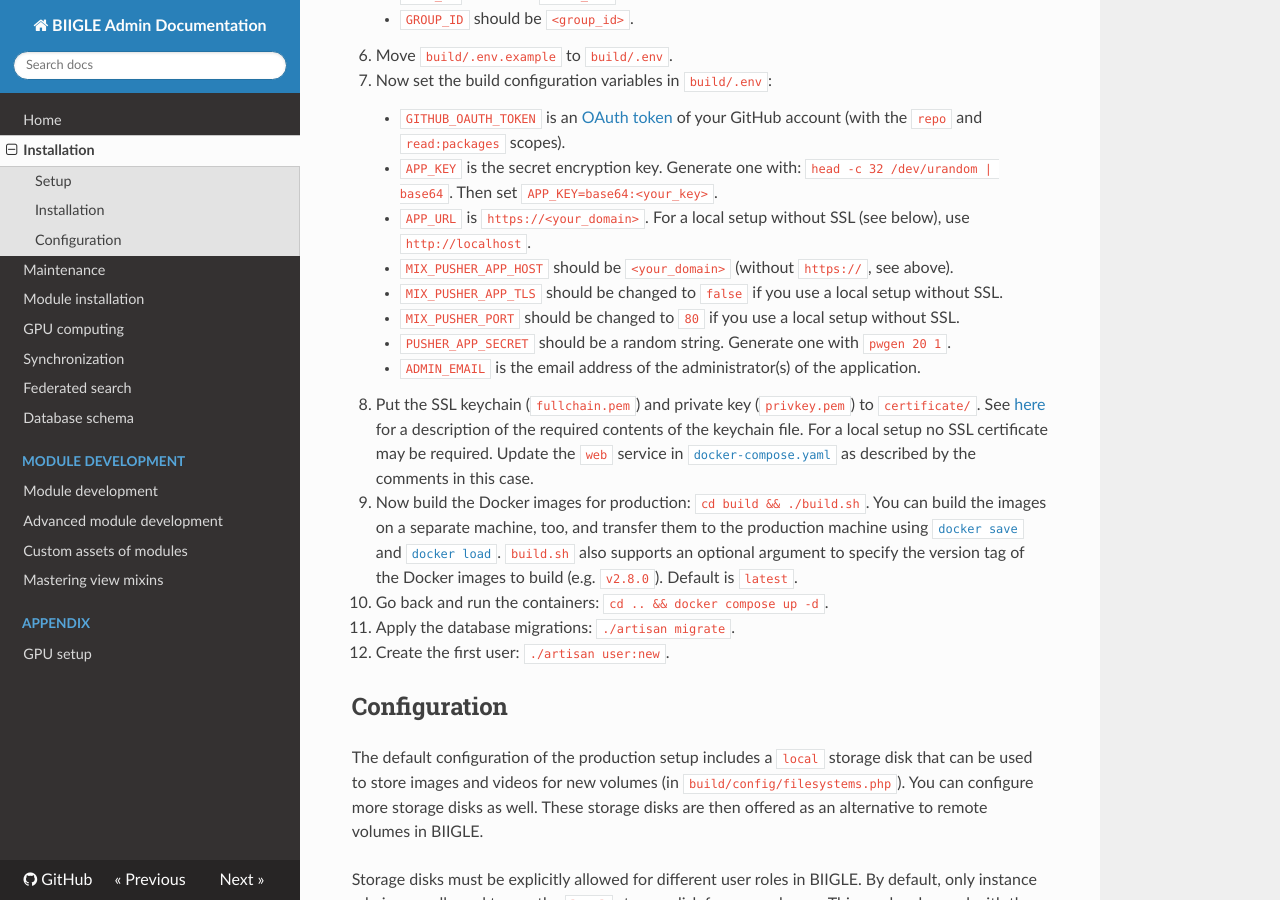
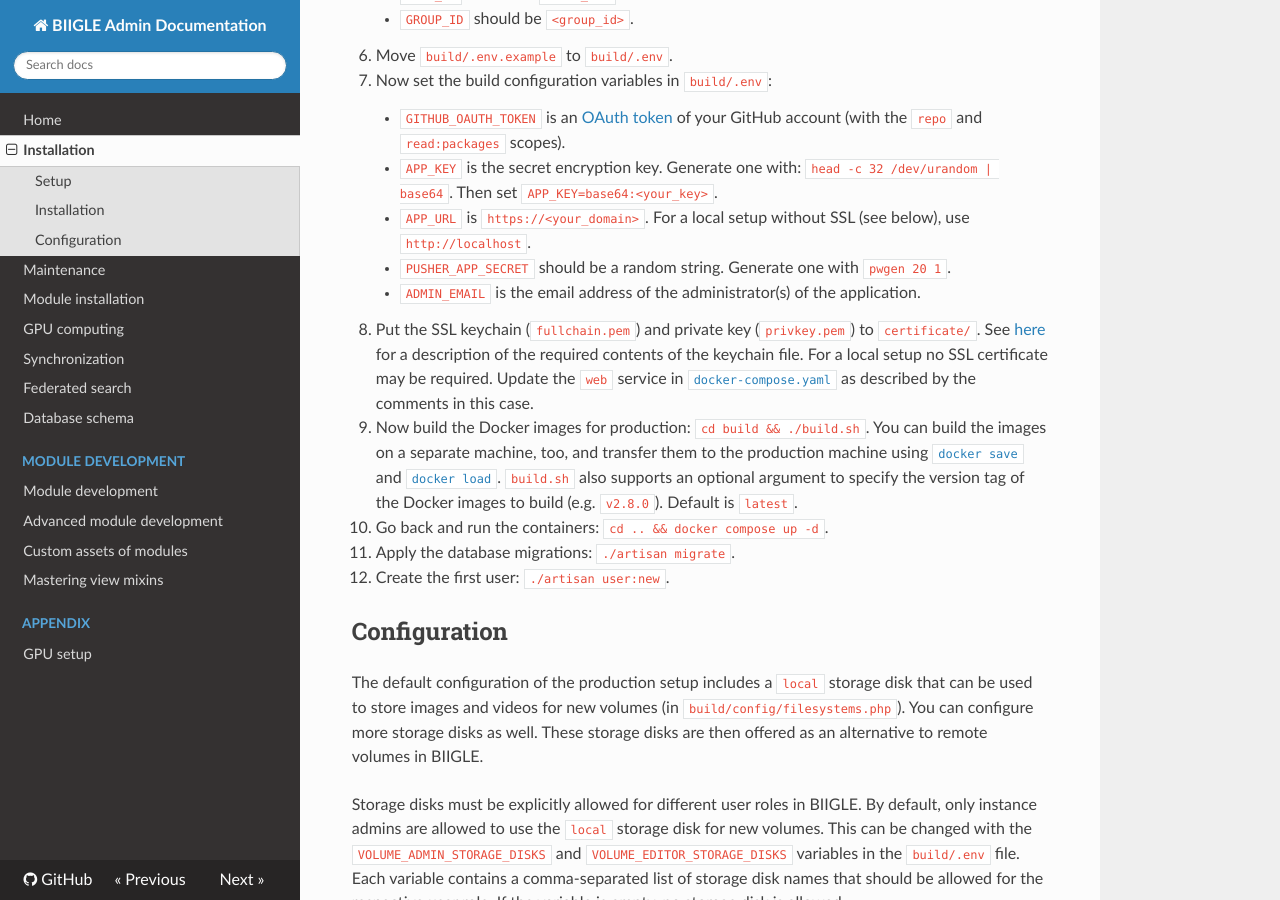
Before and after one commit to biigle/biigle, an MkDocs documentation site: the page built from docs/installation.md, in a window 1280 px wide and 900 px high, scrolled down 1180 px. Built offline with MkDocs 1.6.1, drawn with Linux system fonts in a browser that asks for light colours.

Commit message:
Update docs for simplifies websockets setup

```diff
--- a/docs/installation.md
+++ b/docs/installation.md
@@ -55,9 +55,6 @@ Perform these steps on the machine that should run BIIGLE.
     - `GITHUB_OAUTH_TOKEN` is an [OAuth token](https://help.github.com/articles/creating-a-personal-access-token-for-the-command-line/) of your GitHub account (with the `repo` and `read:packages` scopes).
     - `APP_KEY` is the secret encryption key. Generate one with: `head -c 32 /dev/urandom | base64`. Then set `APP_KEY=base64:<your_key>`.
     - `APP_URL` is `https://<your_domain>`. For a local setup without SSL (see below), use `http://localhost`.
-    - `MIX_PUSHER_APP_HOST` should be `<your_domain>` (without `https://`, see above).
-    - `MIX_PUSHER_APP_TLS` should be changed to `false` if you use a local setup without SSL.
-    - `MIX_PUSHER_PORT` should be changed to `80` if you use a local setup without SSL.
     - `PUSHER_APP_SECRET` should be a random string. Generate one with `pwgen 20 1`.
     - `ADMIN_EMAIL` is the email address of the administrator(s) of the application.
 
```
Also changed, not shown: 1 other file.
